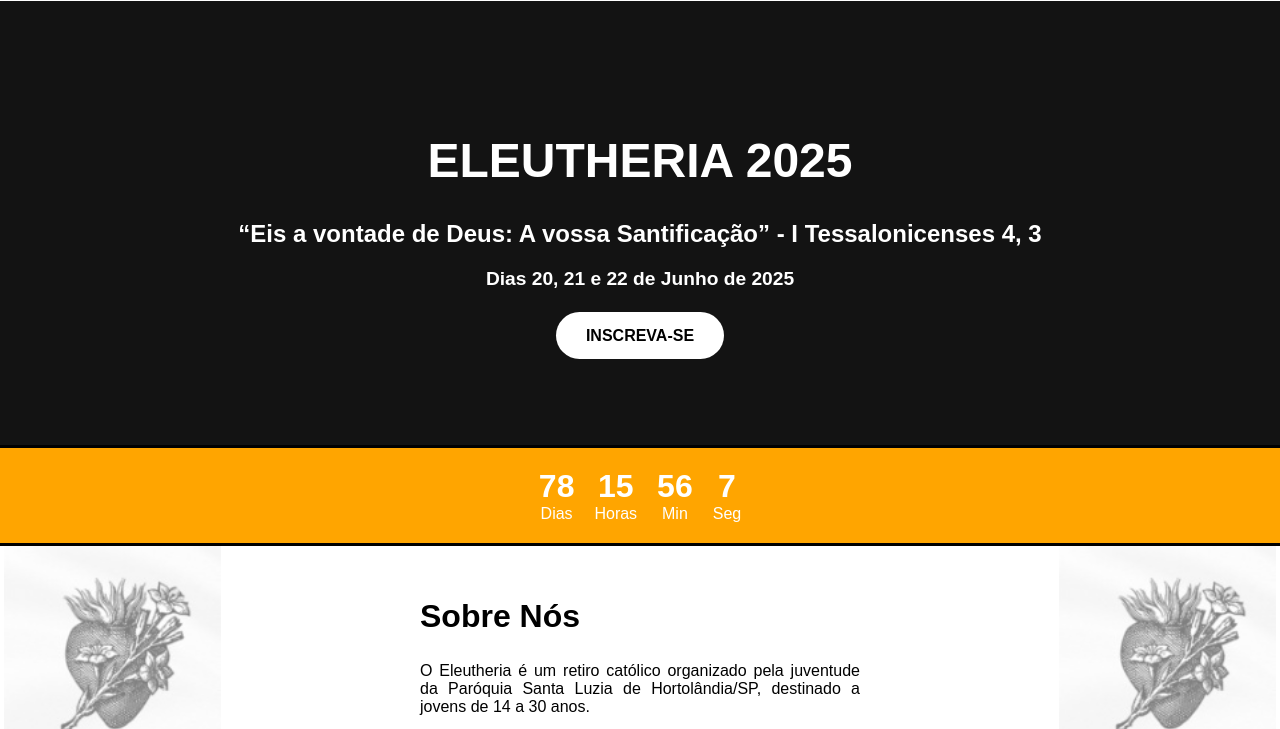
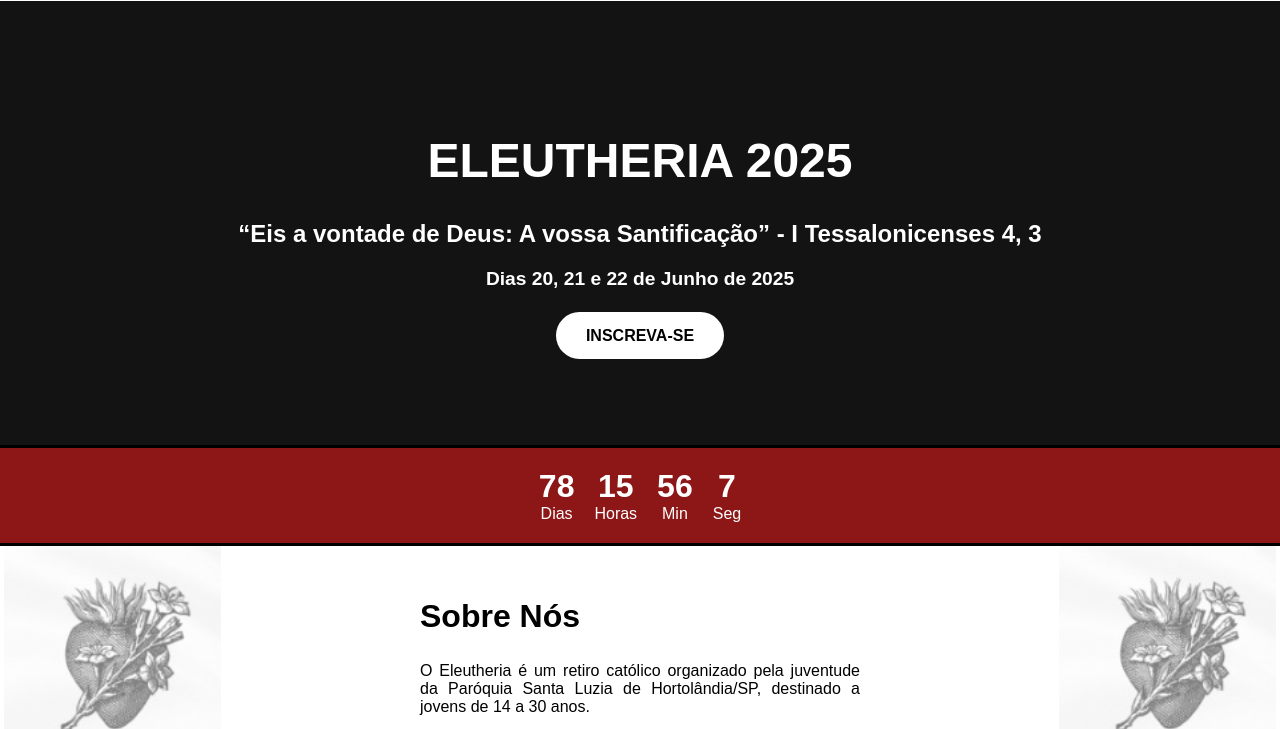
Before and after one commit to eleutheria7/eleutheria, a plain HTML site: page index.html in a window 1280 px wide. Shown: the part 76-805 px from the top of the page. Drawn offline with Linux system fonts and the light colour scheme; files whose address does not match are found by name.

Commit message:
Add files via upload

```diff
--- a/styles.css
+++ b/styles.css
@@ -230,7 +230,7 @@ body {
 .countdown {
     display: flex;
     justify-content: center;
-    background-color: #ffa500;
+    background-color: #8d1717;
     padding: 20px 0;
     border-top: black solid;
     border-bottom: black solid;
```
